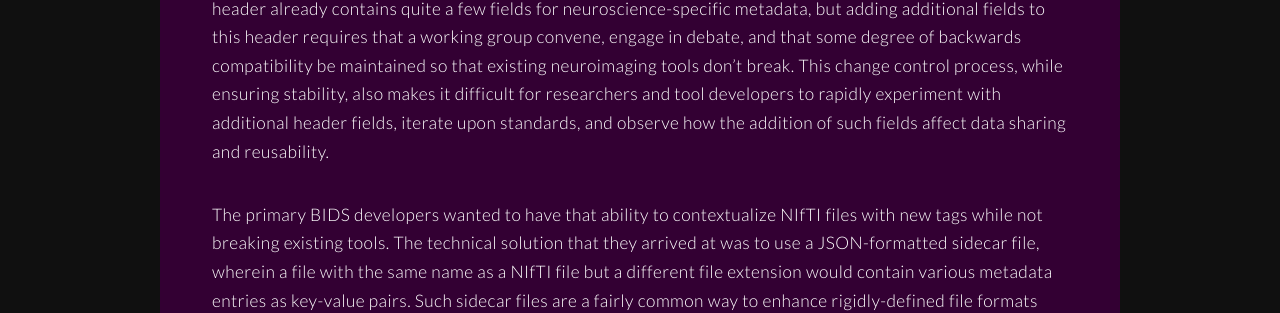
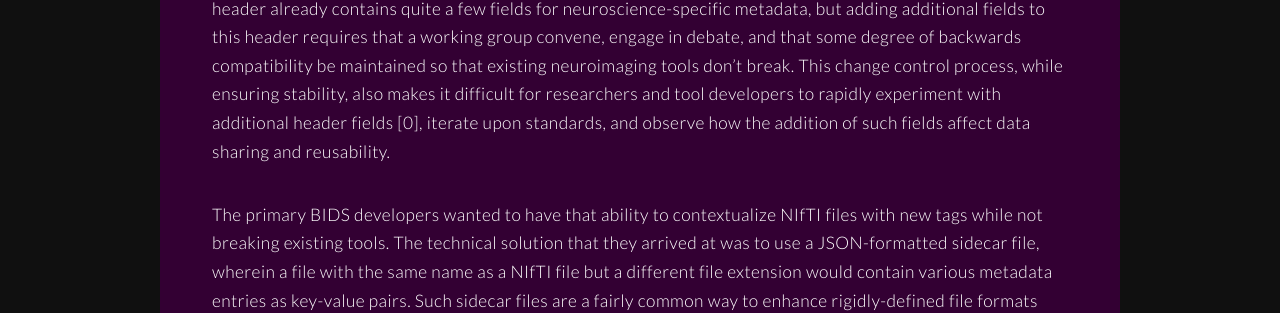
Before and after one commit to jpellman/jpellman.github.io, a Jekyll site: the page built from _posts/2019-09-01-gzip-metadata-container.md, in a window 1280 px wide and 900 px high, scrolled down 943 px. Shown: the part 320-633 px from the top of the window. Built offline with Jekyll 4.4.1, drawn with Linux system fonts in a browser that asks for light colours; comment, search, counter and statistics services are not loaded; some of the changed text lies outside the part shown.

Commit message:
Add correction to gzip as metadata container post

```diff
--- a/_posts/2019-09-01-gzip-metadata-container.md
+++ b/_posts/2019-09-01-gzip-metadata-container.md
@@ -8,7 +8,7 @@ permalink: /gzip-metadata.html
 
 It's been a while since I last posted, but I've been itching to commit to words a few thoughts I've been kicking around regarding one particular approach to adding metadata to arbitrary file formats.  In the distant past, I was heavily involved in a community that was developing a standard for enriching neuroimaging datasets with metadata.  I'm not going to re-hash all of the advantages that creating such a standard confers upon the neuroscience community, since others have done so extensively elsewhere, but the short of it is that the standard, the [Brain Imaging Data Structure (BIDS)](https://bids.neuroimaging.io), has done much to increase both the discoverability and reusability of fMRI/EEG/MEG datasets that otherwise would have remained "hidden" in a proverbial file drawer somewhere.  If you're interested in understanding BIDS more, there is a [paper](https://doi.org/10.1101/034561) that goes into more detail.  For this post, I'm going to focus on one particular technical choice that was made about how BIDS stores supplementary data (such what instrumentation was used and how equipment was configured).
 
-In fMRI data analysis, the two most heavily used formats are [NIfTI](https://nifti.nimh.nih.gov/) (described in great detail [here](https://brainder.org/2012/09/23/the-nifti-file-format/) and [here](https://brainder.org/2015/04/03/the-nifti-2-file-format/)) and [MINC](http://www.bic.mni.mcgill.ca/ServicesSoftware/MINC).  In terms of format adoption, the majority of tools available to neuroscientists favor NIfTI support, which led the designers of BIDS to focus on finding ways to inject additional metadata into this format.  The NIfTI file header already contains quite a few fields for neuroscience-specific metadata, but adding additional fields to this header requires that a working group convene, engage in debate, and that some degree of backwards compatibility be maintained so that existing neuroimaging tools don't break.  This change control process, while ensuring stability, also makes it difficult for researchers and tool developers to rapidly experiment with additional header fields, iterate upon standards, and observe how the addition of such fields affect data sharing and reusability.
+In fMRI data analysis, the two most heavily used formats are [NIfTI](https://nifti.nimh.nih.gov/) (described in great detail [here](https://brainder.org/2012/09/23/the-nifti-file-format/) and [here](https://brainder.org/2015/04/03/the-nifti-2-file-format/)) and [MINC](http://www.bic.mni.mcgill.ca/ServicesSoftware/MINC).  In terms of format adoption, the majority of tools available to neuroscientists favor NIfTI support, which led the designers of BIDS to focus on finding ways to inject additional metadata into this format.  The NIfTI file header already contains quite a few fields for neuroscience-specific metadata, but adding additional fields to this header requires that a working group convene, engage in debate, and that some degree of backwards compatibility be maintained so that existing neuroimaging tools don't break.  This change control process, while ensuring stability, also makes it difficult for researchers and tool developers to rapidly experiment with additional header fields [0], iterate upon standards, and observe how the addition of such fields affect data sharing and reusability.
 
 The primary BIDS developers wanted to have that ability to contextualize NIfTI files with new tags while not breaking existing tools.  The technical solution that they arrived at was to use a JSON-formatted sidecar file, wherein a file with the same name as a NIfTI file but a different file extension would contain various metadata entries as key-value pairs.  Such sidecar files are a fairly common way to enhance rigidly-defined file formats with additional metadata, and are readily seen elsewhere in the wild.  For instance, sidecar files are used by [gmvault](http://gmvault.org/) to store feature-specific Gmail fields that are not part of an official e-mail message format standard. Additionally, [Kodi](https://kodi.tv/) uses sidecar files to store video metadata (see [here](https://kodi.wiki/view/NFO_files)).  In the case of BIDS, a long-term goal was to engage the NIfTI working group so that this JSON file could itself be embedded within the NIfTI file header in a future version of the NIfTI format:
 
@@ -26,3 +26,5 @@ The main disadvantage to this approach is that the data-to-text encoding most co
 
 
 If anyone is curious about this approach, I've been playing around with it using some incredibly hacky Python code that can be found [here](https://github.com/jpellman/Practice/tree/master/Python/GzipFileHeader).  Unfortunately, Python's gzip module doesn't give you the ability to populate the gzip header comment field directly, so you have to do some more low-level coding to get the desired effect.
+
+> [0]  Note (5/14/20): It has come to my attention that the NifTI header provides its own native mechanism for adding embedded metadata described [here](https://nifti.nimh.nih.gov/nifti-1/documentation/nifti1fields/nifti1fields_pages/extension.html) which I missed during my read through of the standard.  This not change the fact that the gzip header can be used to add embedded metadata to any arbitrary file.
```
